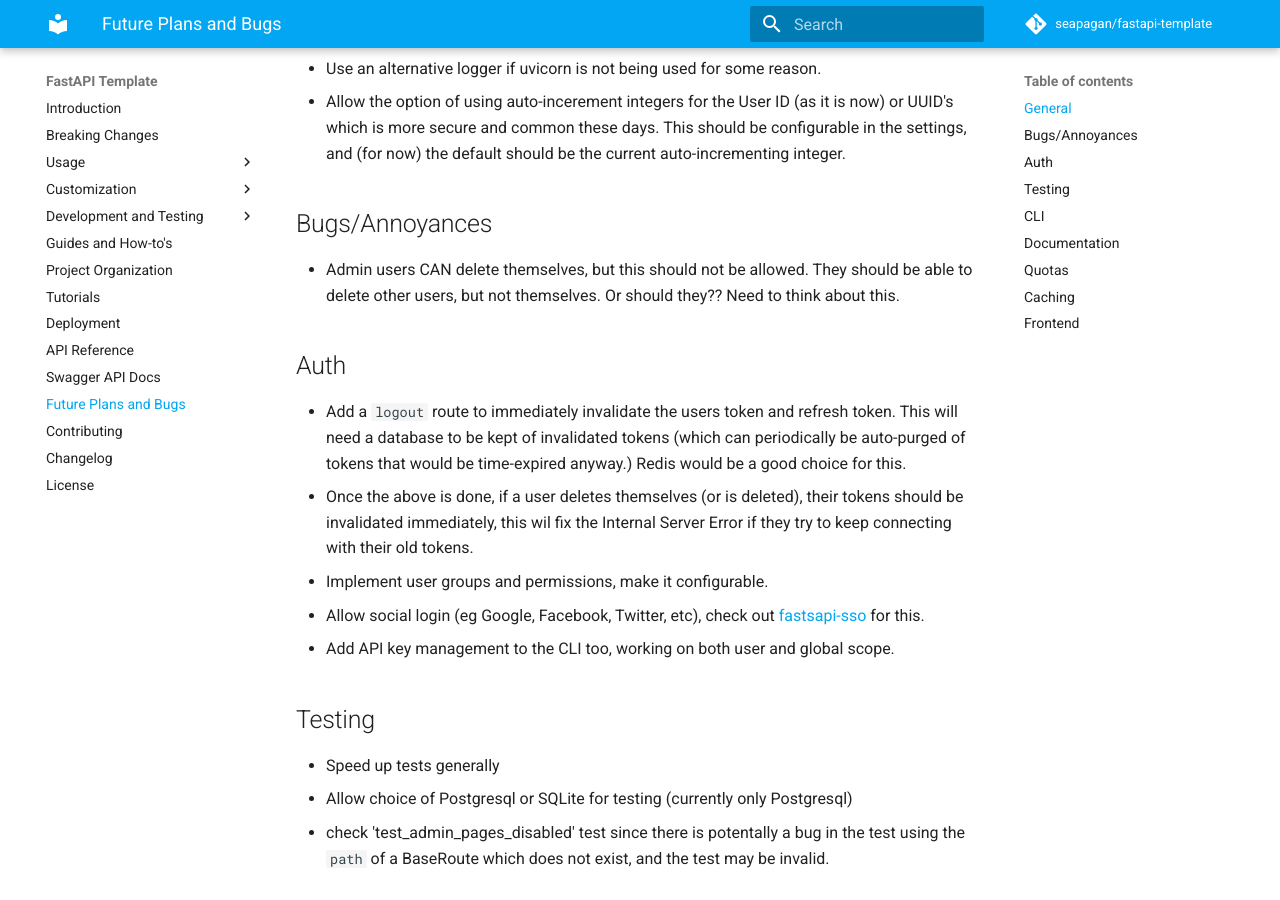
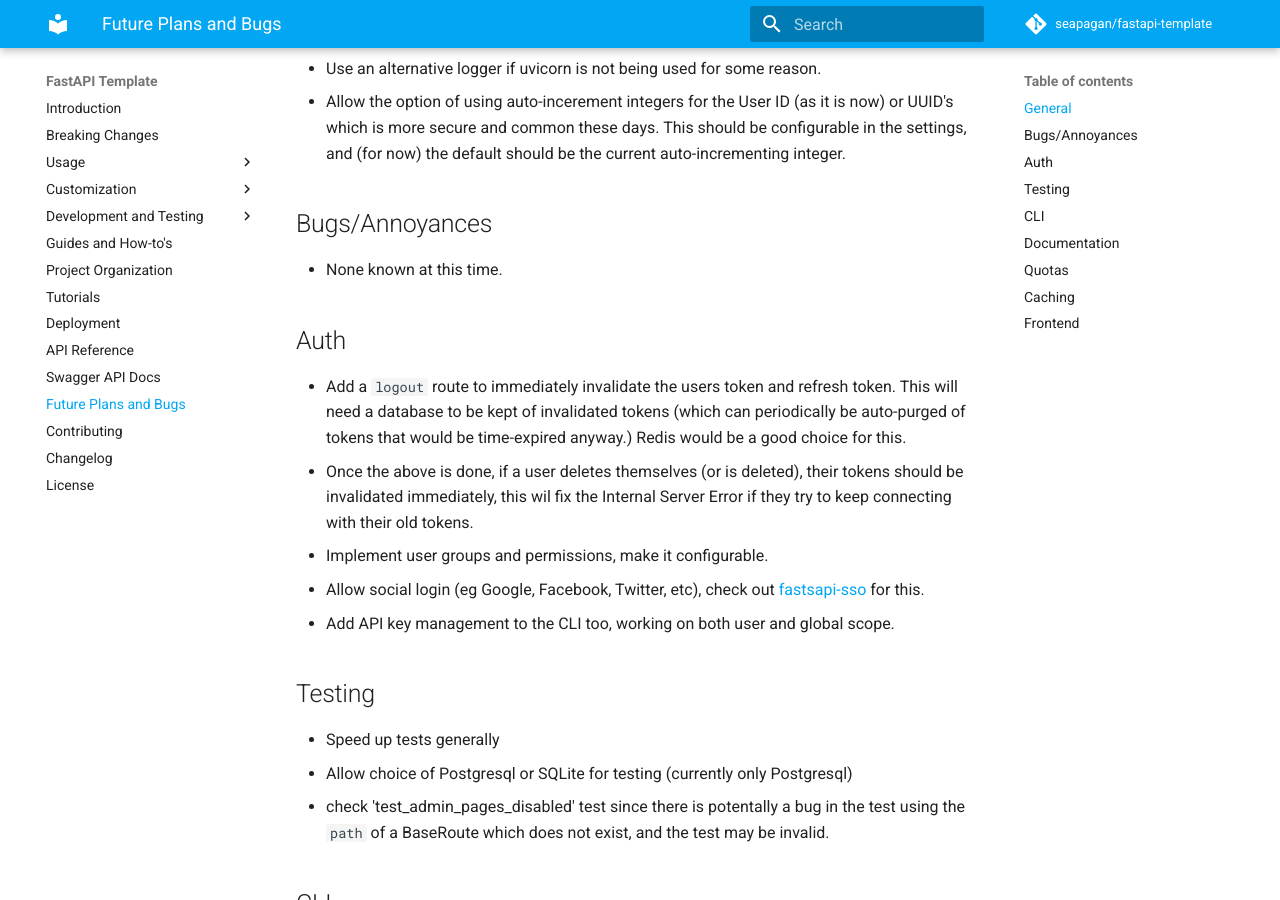
Before and after one commit to seapagan/fastapi-template, an MkDocs documentation site: the page built from docs/future.md, in a window 1280 px wide and 900 px high, scrolled down 885 px. Built offline with MkDocs 1.6.1 and Material for MkDocs 9.7.7, drawn with Linux system fonts in a browser that asks for light colours; comment, search, counter and statistics services are not loaded.

Commit message:
fix: remove note about admin self-deletion from TODO list
Signed-off-by: Grant Ramsay <seapagan@gmail.com>

```diff
--- a/TODO.md
+++ b/TODO.md
@@ -36,9 +36,7 @@
 
 ## Bugs/Annoyances
 
-- Admin users CAN delete themselves, but this should not be allowed. They should
-  be able to delete other users, but not themselves. Or should they?? Need to
-  think about this.
+- None known at this time.
 
 ## Auth
 
```
